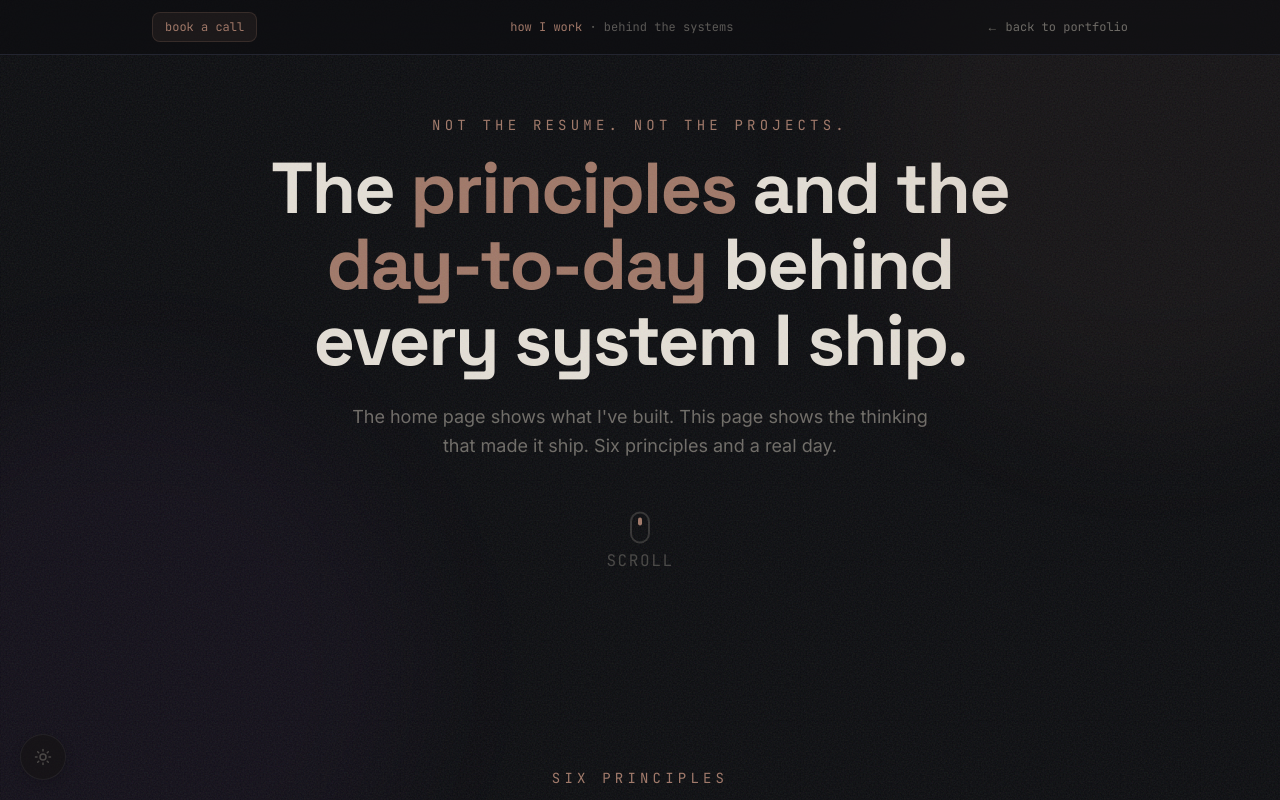
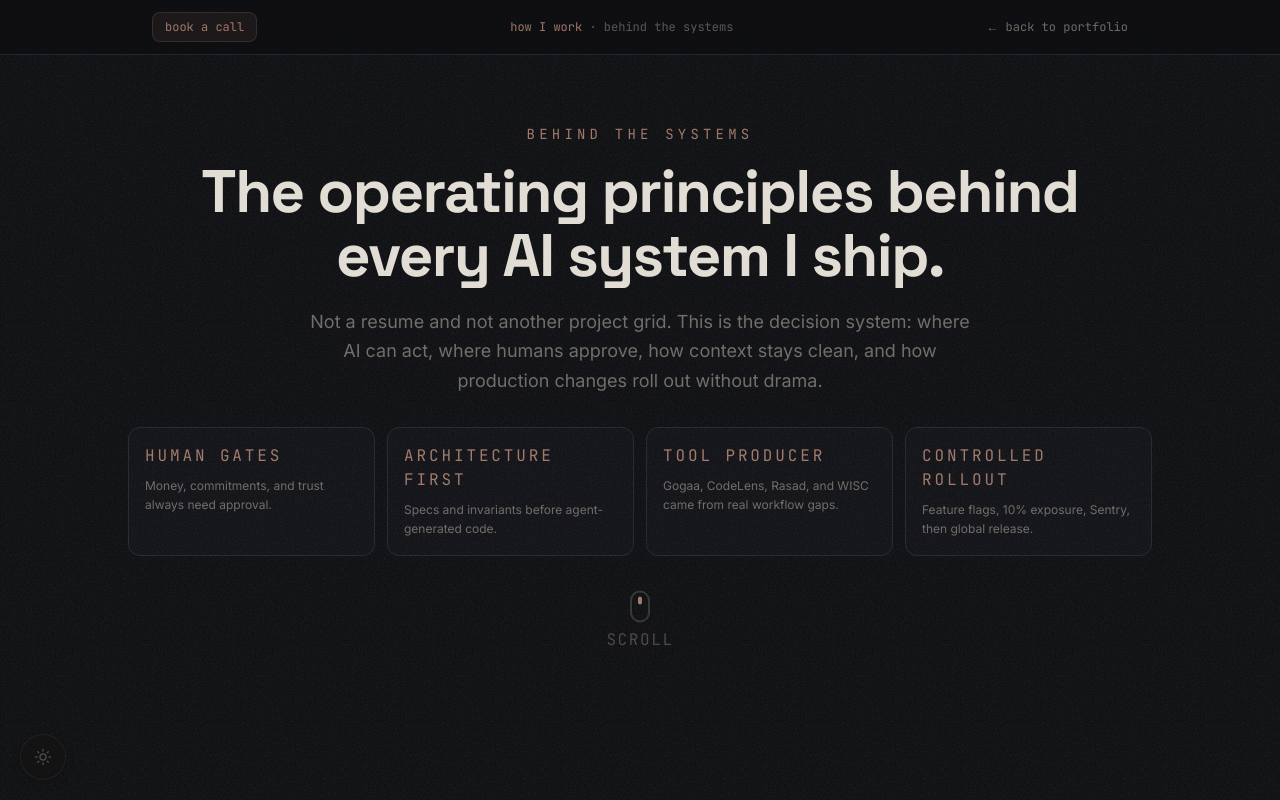
Before and after one commit to shami-ah/portfolio-site, a Next.js app: page /journey in a window 1280 px wide. Shown: the top 800 px of the page. Built offline with nearby package versions, Linux system fonts and the light colour scheme.

Commit message:
sharpen portfolio signature experience

```diff
--- a/api/chat-context.mjs
+++ b/api/chat-context.mjs
@@ -14,6 +14,10 @@ IMPORTANT RULES:
 - Keep call duration references consistent: say "15-min call" when suggesting a booking.
 - Match answers to the question asked. Read the question carefully — don't mix up sections.
 - If someone asks about a specific technology (e.g. "do you work with X?"), check the STACK section and answer yes/no honestly. If it's not listed, say so.
+- Default to 45-90 words. For "tell me more" use at most 4 compact bullets, then one practical next-step sentence.
+- Sound like a senior engineer representing Ahtesham, not a generic chatbot. Lead with fit, proof, tradeoffs, or constraints.
+- Do not explain what a tool is in generic terms if the user asked about Ahtesham's work. Use portfolio-specific facts first.
+- Do not end every answer with booking language. Suggest a 15-min call only when the user asks about hiring, project fit, timeline, rates, or next steps.
 
 === IDENTITY ===
 Name: Engr. Ahtesham Ahmad
@@ -124,10 +128,10 @@ Response time: <24h, faster via booking page
 `.trim();
 
 export const MODEL_VOICES = {
-  groq: "\n\nVOICE: Be concise and direct. Short sentences. Get to the point. No fluff.",
-  claude: "\n\nVOICE: Be thoughtful and nuanced. Consider angles. Use phrases like 'I think' or 'that depends on'. Slightly longer, more reflective answers.",
-  gpt4: "\n\nVOICE: Be well-structured. Use bullet points or numbered lists when helpful. Professional and organized tone.",
-  nvidia: "\n\nVOICE: Be technically precise. Include specific numbers, metrics, and benchmarks when available. Engineering-focused and data-driven.",
+  groq: "\n\nVOICE: Be concise and direct. Short sentences. Get to the point. No fluff. Prefer 2-4 sentences unless the user asks for detail.",
+  claude: "\n\nVOICE: Be thoughtful and nuanced. Consider tradeoffs. Still stay compact. Prefer 1 short paragraph plus one practical next step.",
+  gpt4: "\n\nVOICE: Be well-structured. Use 3-4 bullets when helpful. Professional and organized tone. Avoid long lists.",
+  nvidia: "\n\nVOICE: Be technically precise. Include specific numbers, metrics, and benchmarks when available. Engineering-focused and data-driven. Keep it under 100 words.",
 };
 
 export const MODEL_TEMPS = {
--- a/src/app/journey/journey.tsx
+++ b/src/app/journey/journey.tsx
@@ -85,8 +85,6 @@ export function Journey(): React.ReactElement {
           backgroundSize: "80px 80px",
         }}
       />
-      <div className="fixed -top-40 -right-40 w-[36rem] h-[36rem] bg-accent/[0.06] rounded-full blur-3xl pointer-events-none" />
-      <div className="fixed -bottom-40 -left-40 w-[36rem] h-[36rem] bg-purple-500/[0.04] rounded-full blur-3xl pointer-events-none" />
 
       {/* Top bar */}
       <header className="fixed top-0 left-0 right-0 z-40 bg-background/60 backdrop-blur-xl border-b border-card-border">
@@ -112,43 +110,59 @@ export function Journey(): React.ReactElement {
       </header>
 
       {/* Intro */}
-      <section className="min-h-[80vh] flex items-center justify-center px-5 md:px-6 pt-24 pb-12">
-        <div className="max-w-3xl mx-auto text-center">
+      <section className="min-h-[calc(100vh-56px)] flex items-center justify-center px-5 md:px-6 pt-24 pb-16">
+        <div className="max-w-5xl mx-auto w-full">
           <motion.p
-            initial={{ opacity: 0 }}
+            initial={false}
             animate={{ opacity: 1 }}
-            transition={{ duration: 0.8 }}
-            className="text-sm font-mono text-accent mb-4 uppercase tracking-[0.3em]"
+            transition={{ duration: 0.35 }}
+            className="text-sm font-mono text-accent mb-4 uppercase tracking-[0.3em] text-center"
           >
-            not the resume. not the projects.
+            behind the systems
           </motion.p>
           <motion.h1
-            initial={{ opacity: 0, y: 20 }}
+            initial={false}
             animate={{ opacity: 1, y: 0 }}
-            transition={{ duration: 0.8, delay: 0.1 }}
-            className="text-4xl md:text-6xl lg:text-7xl font-bold tracking-tight leading-[1.05] mb-6"
+            transition={{ duration: 0.45 }}
+            className="max-w-4xl mx-auto text-center text-3xl md:text-5xl lg:text-6xl font-bold tracking-tight leading-[1.06] mb-5"
           >
-            The
-            <span className="text-accent"> principles </span>
-            and the
-            <span className="text-accent"> day-to-day </span>
-            behind every system I ship.
+            The operating principles behind every AI system I ship.
           </motion.h1>
           <motion.p
-            initial={{ opacity: 0, y: 20 }}
+            initial={false}
             animate={{ opacity: 1, y: 0 }}
-            transition={{ duration: 0.8, delay: 0.3 }}
-            className="text-sm md:text-lg text-muted leading-relaxed max-w-xl mx-auto"
+            transition={{ duration: 0.45 }}
+            className="text-sm md:text-lg text-muted leading-relaxed max-w-2xl mx-auto text-center"
           >
-            The home page shows what I&apos;ve built. This page shows the
-            thinking that made it ship. Six principles and a real day.
+            Not a resume and not another project grid. This is the decision
+            system: where AI can act, where humans approve, how context stays
+            clean, and how production changes roll out without drama.
           </motion.p>
 
           <motion.div
-            initial={{ opacity: 0 }}
+            initial={false}
+            animate={{ opacity: 1, y: 0 }}
+            transition={{ duration: 0.45, ease: [0.22, 1, 0.36, 1] }}
+            className="mt-8 grid gap-3 sm:grid-cols-2 lg:grid-cols-4"
+          >
+            {[
+              ["Human gates", "Money, commitments, and trust always need approval."],
+              ["Architecture first", "Specs and invariants before agent-generated code."],
+              ["Tool producer", "Gogaa, CodeLens, Rasad, and WISC came from real workflow gaps."],
+              ["Controlled rollout", "Feature flags, 10% exposure, Sentry, then global release."],
+            ].map(([title, body]) => (
+              <div key={title} className="rounded-xl border border-card-border bg-card/70 p-4 text-left">
+                <p className="font-mono text-caption uppercase tracking-[0.18em] text-accent mb-2">{title}</p>
+                <p className="text-xs leading-relaxed text-muted">{body}</p>
+              </div>
+            ))}
+          </motion.div>
+
+          <motion.div
+            initial={false}
             animate={{ opacity: 1 }}
-            transition={{ duration: 1, delay: 0.7 }}
-            className="mt-12 flex flex-col items-center gap-2"
+            transition={{ duration: 0.35 }}
+            className="mt-8 flex flex-col items-center gap-2"
           >
             <motion.div
               animate={{ y: [0, 8, 0] }}
--- a/src/app/journey/page.tsx
+++ b/src/app/journey/page.tsx
@@ -4,7 +4,7 @@ import { Journey } from "./journey";
 export const metadata: Metadata = {
   title: "Journey · Ahtesham Ahmad",
   description:
-    "An immersive walk through 5 years of shipping production AI. Career milestones, a day in the life, and the tools that matter.",
+    "The operating principles behind Ahtesham Ahmad's AI engineering work: human gates, architecture-first delivery, tooling, and production rollout discipline.",
 };
 
 export default function JourneyPage(): React.ReactElement {
--- a/src/components/config-hero.tsx
+++ b/src/components/config-hero.tsx
@@ -312,6 +312,19 @@ export function ConfigHero(): React.ReactElement {
           className="mt-2 max-w-[700px] mx-auto min-h-[136px] md:min-h-[250px] flex items-center justify-center"
         />
 
+        <motion.p
+          initial={false}
+          animate={{
+            opacity: overlayActive ? 0 : (m("agent") ? 1 : 0),
+            y: m("agent") ? 0 : 6,
+          }}
+          transition={{ duration: overlayActive ? 0.2 : (immediate ? 0 : 0.45), ease: EASE }}
+          className="-mt-5 md:-mt-12 mb-3 text-caption md:text-xs font-mono text-muted/45"
+          style={{ pointerEvents: overlayActive ? "none" : "auto" }}
+        >
+          ask the agent about projects, stack, rates, or fit
+        </motion.p>
+
         {/* Building status — also fades with overlays */}
         <motion.div
           initial={false}
```
